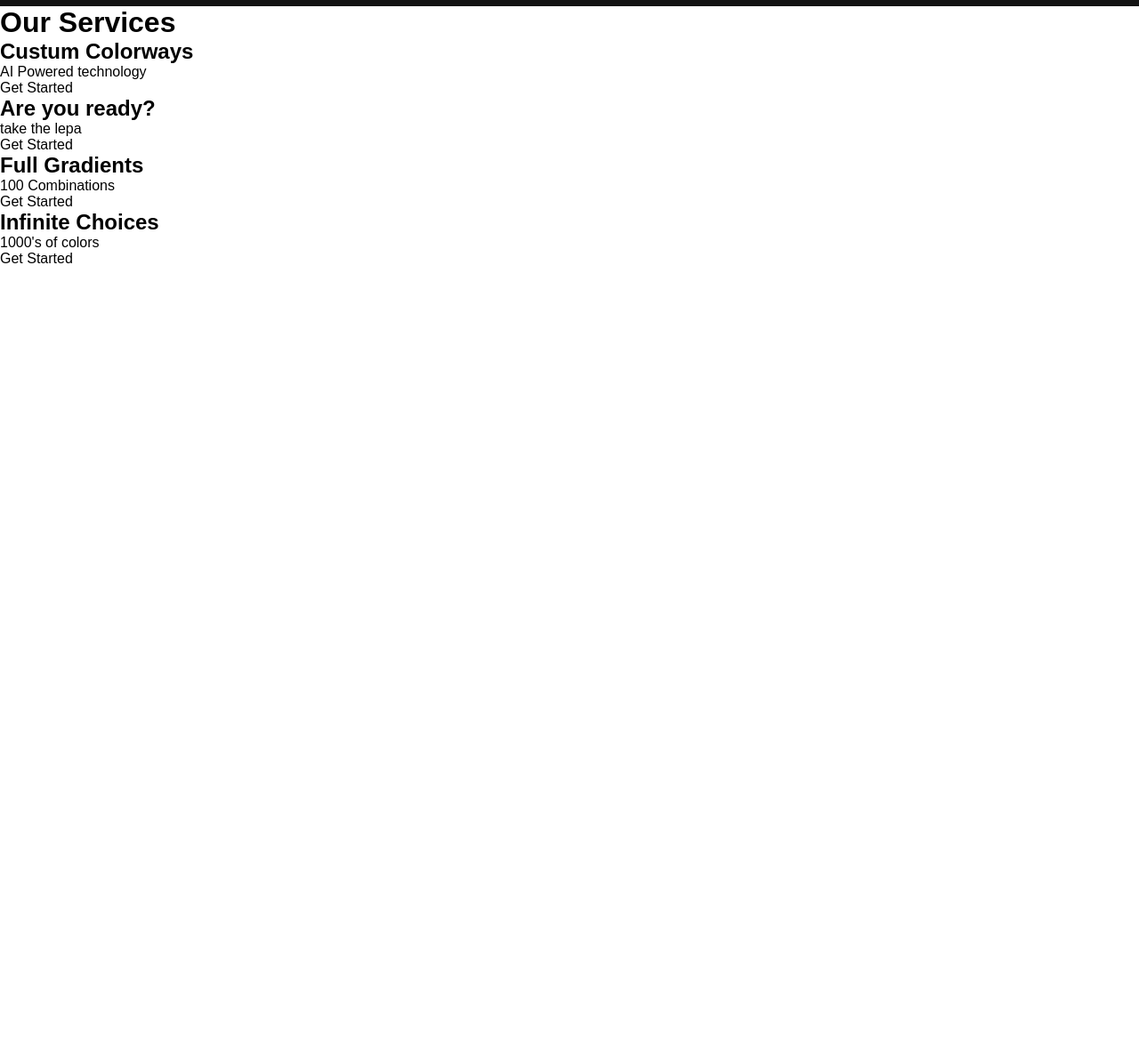
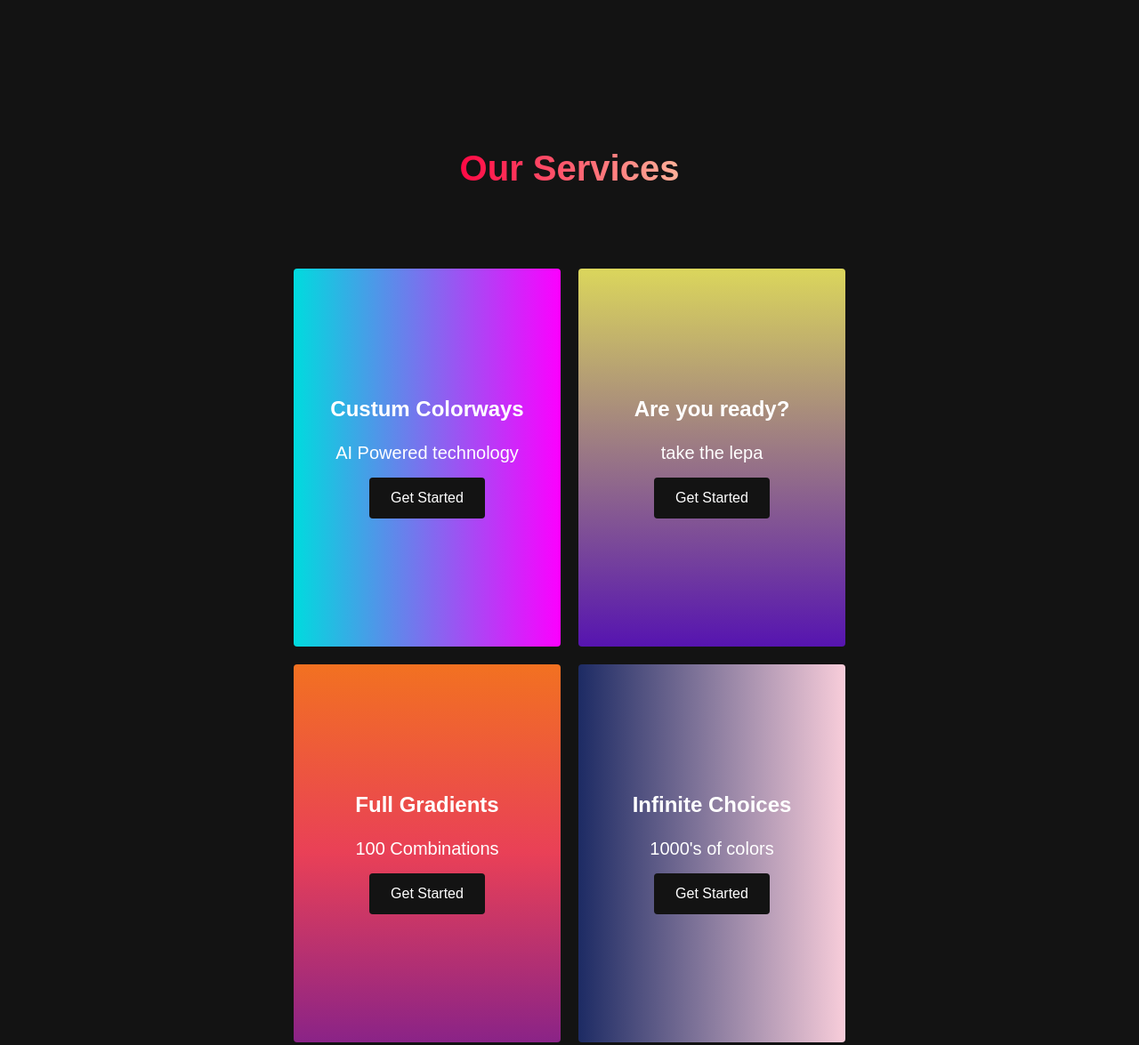
Before and after one commit to Cecile-Hirschauer/Scroll-website, a plain HTML site: page index.html in a window 1280 px wide. Shown: the part 1686-2861 px from the top of the page at 89% size. Before the commit the page ends 1986 px from the top, so only its background shows below. Drawn offline with Linux system fonts and the light colour scheme.

Commit message:
Finish about section and create features section

```diff
--- a/index.html
+++ b/index.html
@@ -5,7 +5,12 @@
     <meta http-equiv="X-UA-Compatible" content="IE=edge" />
     <meta name="viewport" content="width=device-width, initial-scale=1.0" />
     <link rel="stylesheet" href="style.css" />
-    <link rel="stylesheet" href="https://use.fontawesome.com/releases/v5.15.4/css/all.css" integrity="sha384-DyZ88mC6Up2uqS4h/KRgHuoeGwBcD4Ng9SiP4dIRy0EXTlnuz47vAwmeGwVChigm" crossorigin="anonymous">
+    <link
+      rel="stylesheet"
+      href="https://use.fontawesome.com/releases/v5.15.4/css/all.css"
+      integrity="sha384-DyZ88mC6Up2uqS4h/KRgHuoeGwBcD4Ng9SiP4dIRy0EXTlnuz47vAwmeGwVChigm"
+      crossorigin="anonymous"
+    />
     <title>Scroll website</title>
   </head>
   <body>
@@ -67,25 +72,50 @@
     <div class="services" id="services">
       <h1>Our Services</h1>
       <div class="services__wrapper">
-            <div class="services__cards">
+        <div class="services__card">
           <h2>Custum Colorways</h2>
           <p>AI Powered technology</p>
-                <div class="services__btn">Get Started</div>
+          <div class="services__btn">
+            <button>Get Started</button>
           </div>
-            <div class="services__cards">
+        </div>
+        <div class="services__card">
           <h2>Are you ready?</h2>
           <p>take the lepa</p>
-                <div class="services__btn">Get Started</div>
+          <div class="services__btn">
+            <button>Get Started</button>
           </div>
-            <div class="services__cards">
+        </div>
+        <div class="services__card">
           <h2>Full Gradients</h2>
           <p>100 Combinations</p>
-                <div class="services__btn">Get Started</div>
+          <div class="services__btn">
+            <button>Get Started</button>
           </div>
-            <div class="services__cards">
+        </div>
+        <div class="services__card">
           <h2>Infinite Choices</h2>
           <p>1000's of colors</p>
-                <div class="services__btn">Get Started</div>
+          <div class="services__btn">
+            <button>Get Started</button>
+          </div>
+        </div>
+      </div>
+    </div>
+
+    <!-- Features section -->
+    <div class="main" id="sign-up">
+      <div class="main__container">
+        <div class="main__content">
+          <h1>Join Our Team</h1>
+          <h2>sign Up Today</h2>
+          <p>See what makes us different</p>
+          <button class="main__btn"><a href="#">Sign Up</a></button>
+        </div>
+        <div class="main__img--container">
+          <div class="main__img--card" id="card-2">
+            <i class="fas fa-users"></i>
+          </div>
         </div>
       </div>
     </div>
--- a/style.css
+++ b/style.css
@@ -430,7 +430,7 @@
 }
 
 /* Mobile responsive */
-@media screen and (max-width: 1100px){
+@media screen and (max-width: 1100px) {
   .main__container {
     display: grid;
     grid-template-columns: 1fr;
@@ -477,7 +477,8 @@
     height: 250px;
   }
 
-  .fa-layer-group, .fa-users {
+  .fa-layer-group,
+  .fa-users {
     font-size: 4rem;
   }
 
@@ -499,3 +500,141 @@
     margin: 2.5rem 0;
   }
 }
+
+/* Services section */
+
+.services {
+  background: #131313;
+  display: flex;
+  flex-direction: column;
+  justify-content: center;
+  align-items: center;
+  height: 100%;
+  padding: 10rem 0;
+}
+
+.services h1 {
+  background-color: #ff8177;
+  background-image: linear-gradient(to right, #ff0844 0%, #ffb199 100%);
+  background-size: 100%;
+  background-clip: text;
+  -webkit-background-clip: text;
+  -moz-background-clip: text;
+  -webkit-text-fill-color: transparent;
+  -moz-text-fill-color: transparent;
+  margin-bottom: 5rem;
+  font-size: 2.5rem;
+}
+
+.services__wrapper {
+  display: grid;
+  grid-template-columns: 1fr 1fr 1fr 1fr;
+  grid-template-rows: 1fr;
+}
+
+.services__card {
+  margin: 10px;
+  height: 425px;
+  width: 300px;
+  border-radius: 4px;
+  display: flex;
+  flex-direction: column;
+  justify-content: center;
+  color: #fff;
+  background-image: linear-gradient(to right, #00dbde 0%, #fc00ff 100%);
+  transition: 0.3s ease-in;
+}
+
+.services__card:nth-child(2) {
+  background: #5614b0; /* fallback for old browsers */
+  background: -webkit-linear-gradient(
+    to bottom,
+    #dbd65c,
+    #5614b0
+  ); /* Chrome 10-25, Safari 5.1-6 */
+  background: linear-gradient(
+    to bottom,
+    #dbd65c,
+    #5614b0
+  ); /* W3C, IE 10+/ Edge, Firefox 16+, Chrome 26+, Opera 12+, Safari 7+ */
+}
+
+.services__card:nth-child(3) {
+  background: #8a2387; /* fallback for old browsers */
+  background: -webkit-linear-gradient(
+    to bottom,
+    #f27121,
+    #e94057,
+    #8a2387
+  ); /* Chrome 10-25, Safari 5.1-6 */
+  background: linear-gradient(
+    to bottom,
+    #f27121,
+    #e94057,
+    #8a2387
+  ); /* W3C, IE 10+/ Edge, Firefox 16+, Chrome 26+, Opera 12+, Safari 7+ */
+}
+
+.services__card:nth-child(4) {
+  background: #1d2b64; /* fallback for old browsers */
+  background: -webkit-linear-gradient(
+    to left,
+    #f8cdda,
+    #1d2b64
+  ); /* Chrome 10-25, Safari 5.1-6 */
+  background: linear-gradient(
+    to left,
+    #f8cdda,
+    #1d2b64
+  ); /* W3C, IE 10+/ Edge, Firefox 16+, Chrome 26+, Opera 12+, Safari 7+ */
+}
+
+.services__card h2 {
+  text-align: center;
+}
+
+.services__card p {
+  text-align: center;
+  margin-top: 24px;
+  font-size: 20px;
+}
+
+.services__btn {
+  display: flex;
+  justify-content: center;
+  margin-top: 16px;
+}
+
+.services__card button {
+  color: #fff;
+  padding: 14px 24px;
+  border: none;
+  outline: none;
+  border-radius: 4px;
+  background: #131313;
+  font-size: 1rem;
+}
+
+.services__card button:hover {
+  cursor: pointer;
+}
+
+.services__card:hover {
+  transform: scale(1.075);
+  transition: 0.3s ease-in;
+  cursor: pointer;
+}
+
+@media screen and (max-width: 1300px) {
+  .services__wrapper {
+    grid-template-columns: 1fr 1fr;
+  }
+}
+
+@media screen and (max-width: 760px) {
+  .services__wrapper {
+    grid-template-columns: 1fr;
+  }
+}
+
+/* Footer css */
```
Lines whose indentation alone changed are shown as unchanged.
